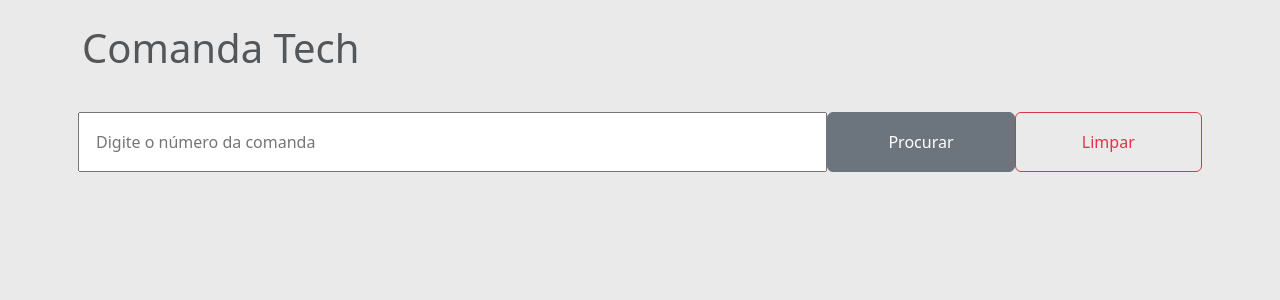
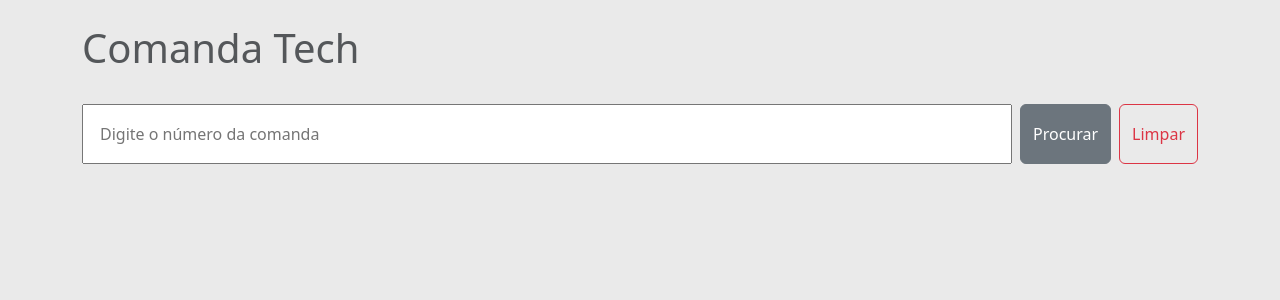
Before and after one commit to bruflor/comanda_tech, a Django app: page /orders/ in a window 1280 px wide. Shown: the top 300 px of the page. Run offline with Django 4.2, Linux system fonts and the light colour scheme; data that the repository does not hold is empty; some libraries are stand-ins or nearby versions.

Commit message:
buttons space and card css

```diff
--- a/ct_apps/orders/templates/orders/roles/staff.html
+++ b/ct_apps/orders/templates/orders/roles/staff.html
@@ -4,20 +4,21 @@
 <div>
     <form action="{% url "orders:list" %}" id="search">
 
-        <div class="row mt-3 mb-5 p-2">
-            <input class="col-8 p-3" type="text" name="search_order_id" id="search_order_id"
+        <div class="d-grid gap-2 d-md-flex justify-content-md-between">
+            <input class="p-3 w-100" type="text" name="search_order_id" id="search_order_id"
                    placeholder="Digite o número da comanda">
-            <button class="col-2 btn btn-secondary" type="submit">Procurar</button>
-            <button class="col-2 btn btn-outline-danger" onclick="location.reload()">Limpar</button>
+            <div class="d-grid gap-2 d-md-flex justify-content-md-end">
+                <button class="btn btn-secondary" type="submit">Procurar</button>
+                <button class="btn btn-outline-danger" onclick="location.reload()">Limpar</button>
+            </div>
         </div>
-
     </form>
 </div>
 
 <div class="mt-4">
     {% for order in sale_order %}
-        <a href="{% url "orders:detail_retrieve" reference=order.reference is_editing=True %}" class="card my-3 p-3"
-           style="border-left: 8px solid {% if order.consumer != "None" %}#0f0{% else %}#aaa{% endif %}">
+        <a href="{% url "orders:detail_retrieve" reference=order.reference is_editing=True %}" class="card my-3 p-3 text-decoration-none text-reset"
+           style="border-left: 8px solid {% if order.consumer == "None" %}#aaa{% else %}#3bb143{% endif %}">
             {{ order.reference }}
             {{ order.consumer }}
         </a>
--- a/ct_apps/orders/templates/orders/sales_order/edit/staff_editing.html
+++ b/ct_apps/orders/templates/orders/sales_order/edit/staff_editing.html
@@ -11,8 +11,8 @@
         {% csrf_token %}
         <div class="d-flex justify-content-between">
             <h2 class="mb-5">
-                <a href="/orders/" class="btn btn-small btn-secondary">
-                    <svg xmlns="http://www.w3.org/2000/svg" height="24px" viewBox="0 -960 960 960" width="24px"
+                <a href="/orders/" class="btn btn-sm btn-secondary mr-2">
+                    <svg xmlns="http://www.w3.org/2000/svg" height="24px" viewBox="0 -960 960 960" width="20px"
                          fill="#fff">
                         <path d="m313-440 224 224-57 56-320-320 320-320 57 56-224 224h487v80H313Z"/>
                     </svg>
@@ -33,7 +33,7 @@
             <ul class="row">
                 {% for order in purchased_items %}
                     {% if order.status == "paid" %}
-                        <li class="row px-md-4 py-2 mx-auto col-12 col-md-6">
+                        <li class="row px-md-4 py-2 mx-md-auto col-12 col-md-6">
                             <div class="card">
                                 <div class="card-body gap-4 d-flex flex-column">
                                     <div class="d-flex gap-2  align-items-center">
```
